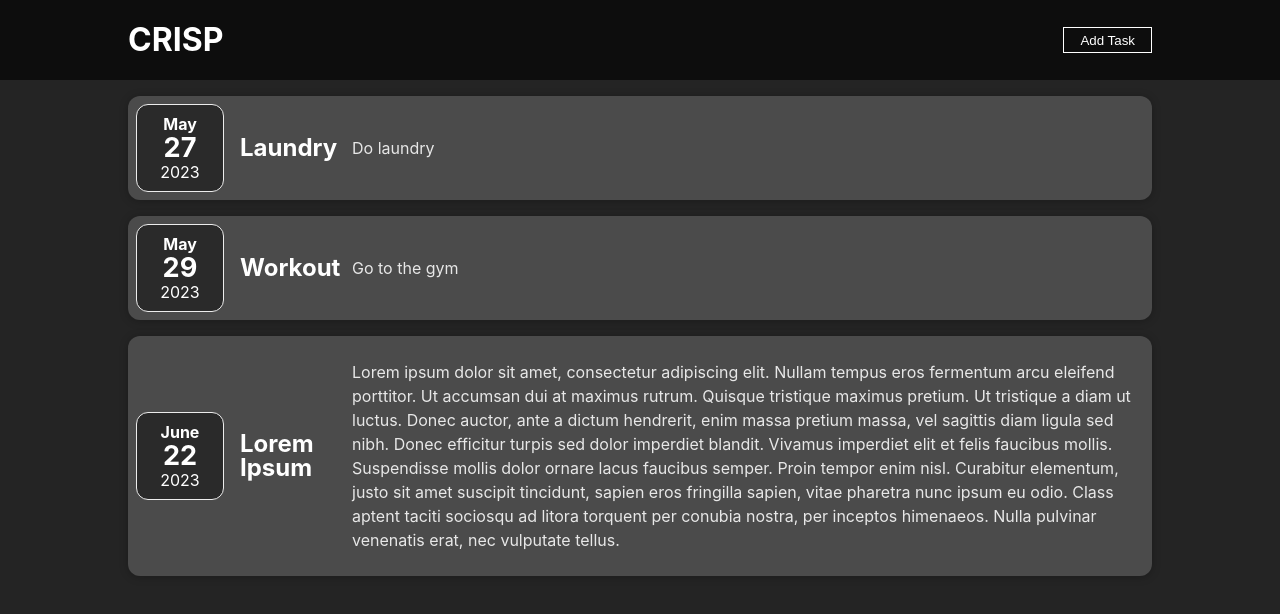
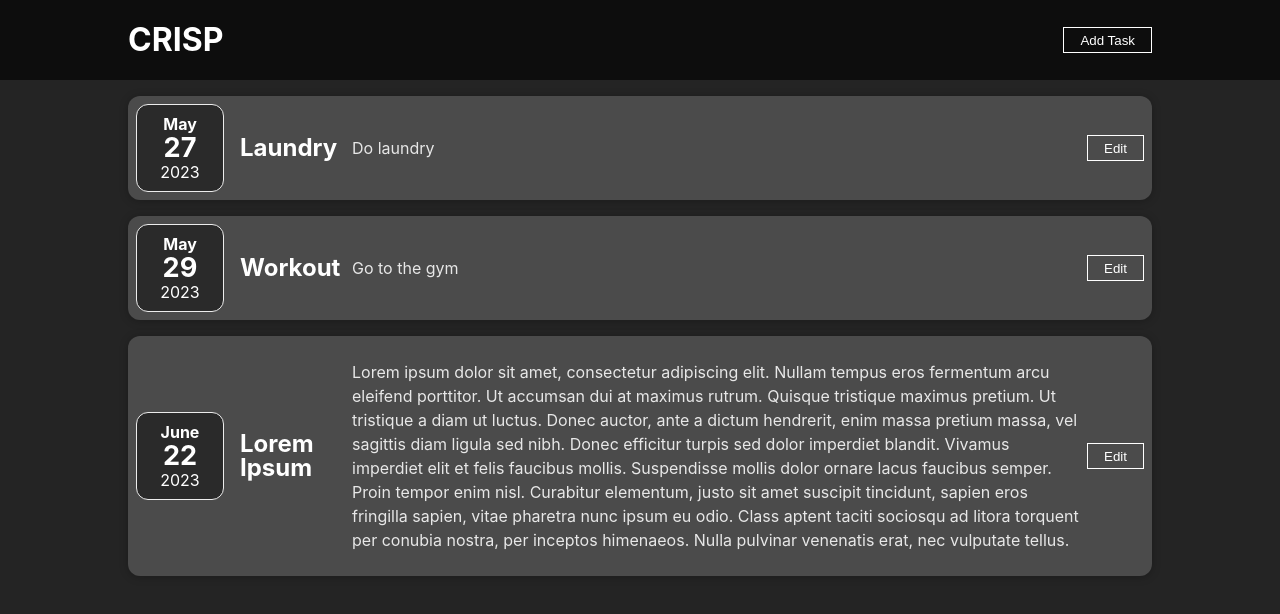
Before and after one commit to hyutake/CRISP-prac, a React (Create React App) app in the folder frontend/: page / in a window 1280 px wide. Shown: the top 614 px of the page. Built offline with nearby package versions, Linux system fonts and the light colour scheme.

Commit message:
added edit button

```diff
--- a/frontend/src/components/Tasks/TaskItem.js
+++ b/frontend/src/components/Tasks/TaskItem.js
@@ -36,6 +36,10 @@ function TaskItem(props) {
 		dispatch(taskActions.removeTask(props.id));
 	};
 
+	const editTaskHandler = () => {
+
+	};
+
 	// title, desc, deadline
 	return (
 		<li onMouseMove={mouseMoveHandler} onMouseLeave={mouseLeaveHandler}>
@@ -45,11 +49,24 @@ function TaskItem(props) {
 			<p className={classes["task-item__description"]}>
 			  {props.desc}
 			</p>
+			<div className={classes["actions"]}>
 			  {showDelete && (
-					<button type="button" onClick={deleteTaskHandler}>
+				<button
+				  type="button"
+				  onClick={deleteTaskHandler}
+				  className={classes["delete-button"]}
+				>
 				  X
 				</button>
 			  )}
+			  <button
+				type="button"
+				onClick={editTaskHandler}
+				className={classes["edit-button"]}
+			  >
+				Edit
+			  </button>
+			</div>
 		  </Card>
 		</li>
 	  );
--- a/frontend/src/components/Tasks/TaskItem.module.css
+++ b/frontend/src/components/Tasks/TaskItem.module.css
@@ -39,36 +39,52 @@
 	}
 }
 
-.task-item button {
+/* .task-item button {
+	background: none;
+	border: none;
+	cursor: pointer;
+  }
+
+  .task-item button:hover {
+	background-color: var(--color-grey-100);
+	color: red;
+	cursor: pointer;
+  } */
+
+  .actions {
+	display: flex;
+	align-items: center;
+  }
+
+  .actions .delete-button {
 	background: none;
 	border: none;
 	position:absolute;
 	cursor: pointer;
 	top: 0.1rem;
 	right: 0rem;
-}
+  }
 
-.task-item button:hover {
+  .actions .delete-button:hover,
+  .actions .delete-button:active {
 	background-color: var(--color-grey-100);
 	color:red;
 	cursor: pointer;
-}
+  }
 
-.actions {
-	display: flex;
-}
-
-.actions button {
+  .actions .edit-button {
+	/* Add the styles for the edit button here */
 	background-color: transparent;
 	border: 1px solid white;
 	margin-left: 0.5rem;
 	padding: 0.3rem 1rem;
 	color: white;
 	cursor: pointer;
-}
+  }
 
-.actions button:hover,
-.actions button:active {
+
+  .actions .edit-button:hover,
+  .actions .edit-button:active{
 	background-color: white;
 	color: black;
 }
```
Also changed, not shown: frontend/src/store/task-slice.js (+8 -0 lines). Lines whose indentation alone changed are shown as unchanged.
